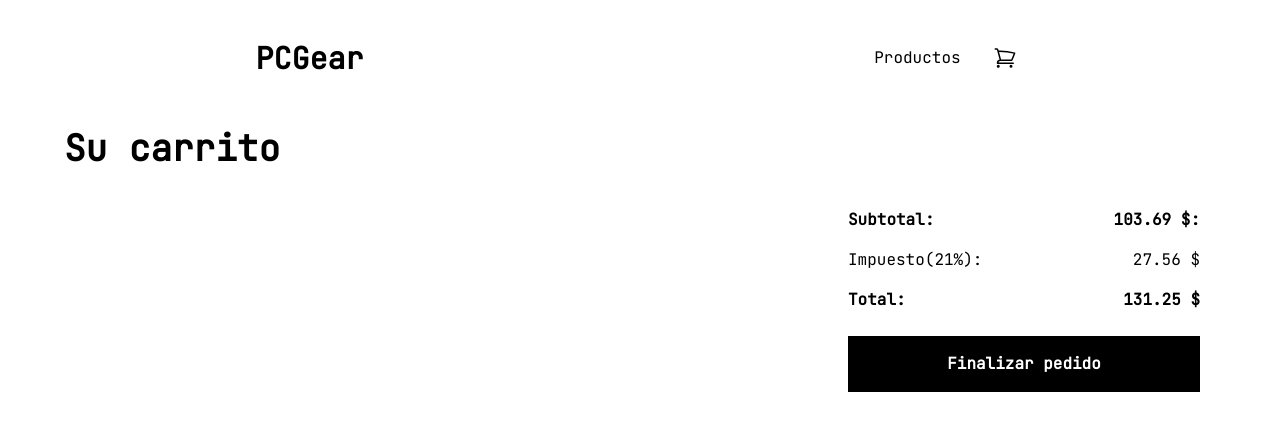
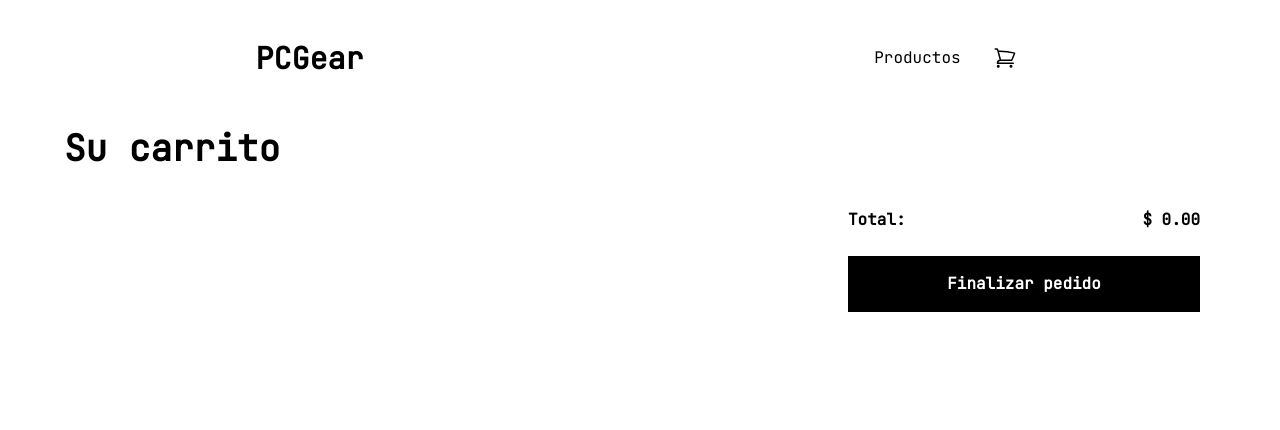
Before and after one commit to Louisit0/MartialGear, a React (Vite) app: page /carrito in a window 1280 px wide. Shown: the top 430 px of the page. Built offline with nearby package versions, Linux system fonts and the light colour scheme.

Commit message:
act precio total

```diff
--- a/src/pages/Carrito.jsx
+++ b/src/pages/Carrito.jsx
@@ -1,3 +1,4 @@
+import { useState, useEffect } from "react";
 import Swal from "sweetalert2";
 import withReactContent from "sweetalert2-react-content";
 import { useNavigate } from "react-router-dom";
@@ -11,6 +12,7 @@ const Carrito = ({
   setNotificationCount,
 }) => {
   const navigate = useNavigate();
+  const [total, setTotal] = useState(0);
 
   const deleteProduct = (productId) => {
     const productToDelete = carritoItems.find(
@@ -40,6 +42,14 @@ const Carrito = ({
       navigate("/");
     });
   };
+
+  useEffect(() => {
+    const calculatedTotal = carritoItems.reduce(
+      (acc, producto) => acc + producto.precio * producto.cantidad,
+      0
+    );
+    setTotal(calculatedTotal);
+  }, [carritoItems]);
 
   return (
     <div className="w-full h-full mt-32 relative">
@@ -74,16 +84,8 @@ const Carrito = ({
         </div>
         <div className="flex flex-col w-1/3 px-4">
           <div className="flex justify-between">
-            <span className="font-bold">Subtotal:</span>
-            <span className="font-bold">103.69 $:</span>
-          </div>
-          <div className="flex justify-between my-4">
-            <span>Impuesto(21%):</span>
-            <span>27.56 $</span>
-          </div>
-          <div className="flex justify-between">
             <span className="font-bold">Total:</span>
-            <span className="font-bold">131.25 $</span>
+            <span className="font-bold">{`$ ${total.toFixed(2)}`}</span>
           </div>
           <button
             className="py-4 px-14 bg-black text-white font-bold mt-6"
```
